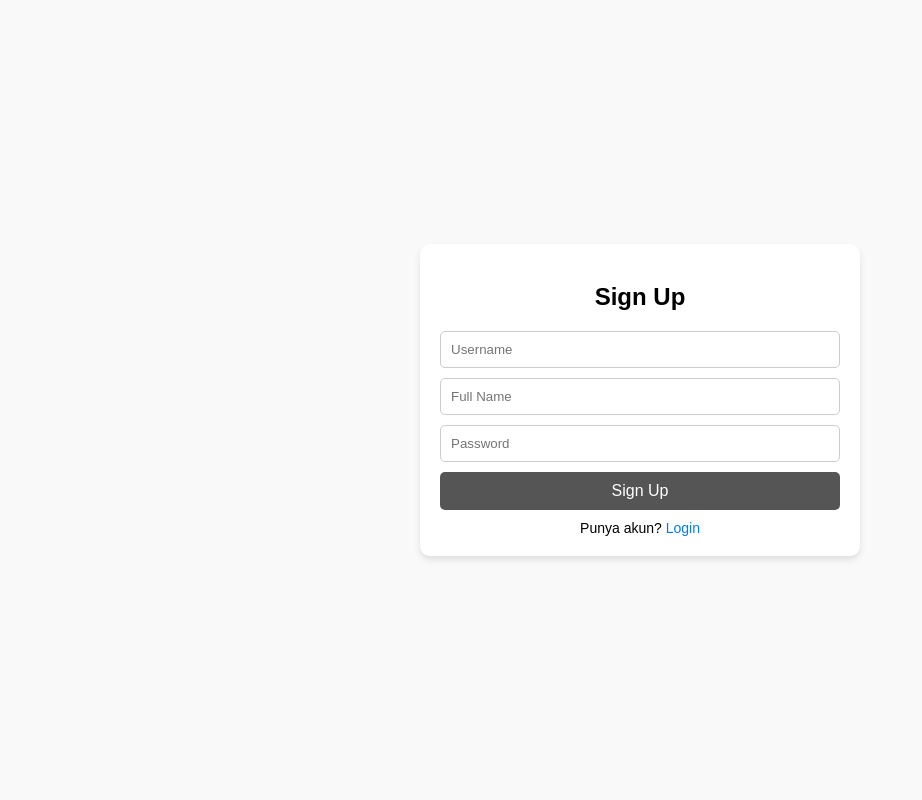
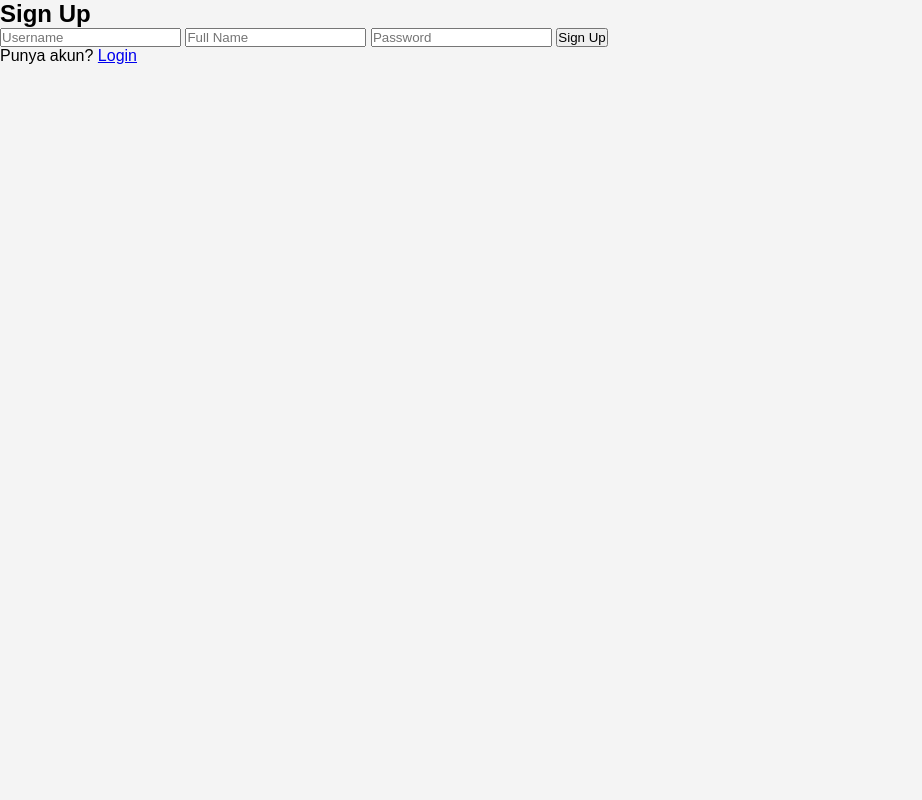
Before and after one commit to azhari-dev/Project-SPK, a PHP site: page /register.php in a window 1280 px wide. Shown: the whole page, without its empty margins (0-922 px from the left). Run offline with PHP 8.4, Linux system fonts and the light colour scheme.

Commit message:
Update register.php

```diff
--- a/register.php
+++ b/register.php
@@ -1,5 +1,5 @@
 <?php
-$conn = new mysqli('localhost', 'root', '', 'spk');
+$conn = new mysqli('localhost', 'root', '', 'coba-spk');
 
 if ($conn->connect_error) {
     die('Koneksi database gagal: ' . $conn->connect_error);
@@ -36,71 +36,13 @@
     <meta charset="UTF-8">
     <meta name="viewport" content="width=device-width, initial-scale=1.0">
     <title>Sign Up</title>
+    <link rel="stylesheet" href="style.css">
     <style>
-        body {
-            font-family: Arial, sans-serif;
-            background-color: #f9f9f9;
-            margin: 0;
-            display: flex;
-            justify-content: center;
-            align-items: center;
-            height: 100vh;
-        }
 
-        .container {
-            background-color: #fff;
-            padding: 20px;
-            border-radius: 10px;
-            box-shadow: 0 4px 6px rgba(0, 0, 0, 0.1);
-            text-align: center;
-            width: 400px;
-        }
-
-        h2 {
-            margin-bottom: 20px;
-        }
-
-        input {
-            width: 100%;
-            padding: 10px;
-            margin-bottom: 10px;
-            border: 1px solid #ccc;
-            border-radius: 5px;
-            box-sizing: border-box;
-        }
-
-        button {
-            width: 100%;
-            padding: 10px;
-            background-color: #555;
-            color: white;
-            border: none;
-            border-radius: 5px;
-            cursor: pointer;
-            font-size: 16px;
-        }
-
-        button:hover {
-            background-color: #333;
-        }
-
-        .link {
-            margin-top: 10px;
-            font-size: 14px;
-        }
-
-        .link a {
-            text-decoration: none;
-            color: #007bff;
-        }
-
-        .link a:hover {
-            text-decoration: underline;
-        }
     </style>
 </head>
 <body>
-    <div id="signup" class="container">
+    <div class="log-container">
         <h2>Sign Up</h2>
         <form action="signup.php" method="POST">
             <input type="text" name="username" placeholder="Username" required>
```
